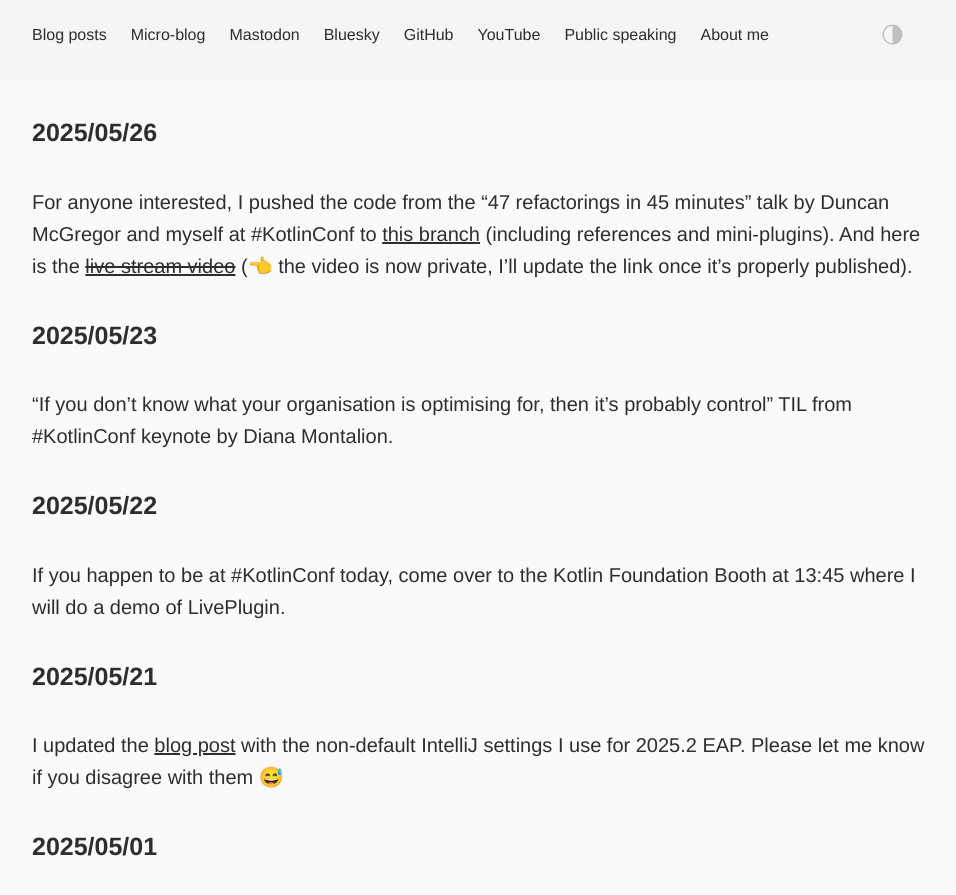
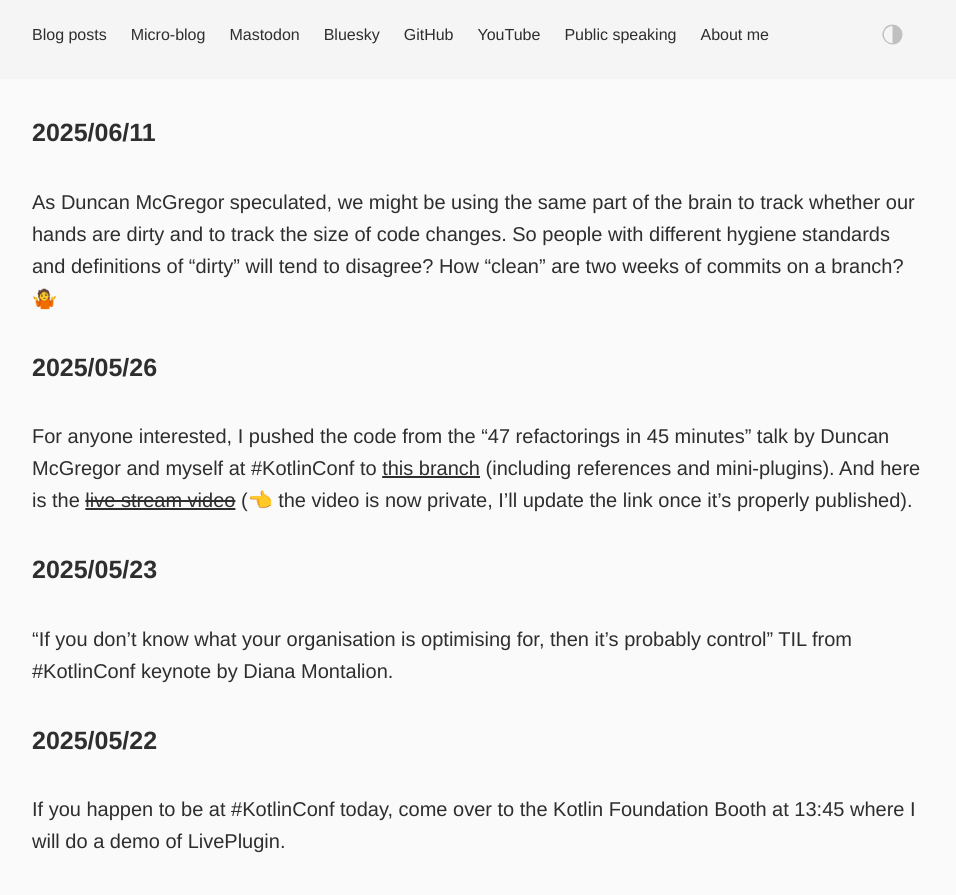
Before and after one commit to dkandalov/dkandalov.github.io, a Jekyll site: the page built from micro-blog.md, in a window 1280 px wide and 900 px high. Shown: the top 895 px of the window, without its empty margins (160-1116 px from the left). Built offline with Jekyll 4.4.1, drawn with Linux system fonts in a browser that asks for light colours.

Commit message:
updated micro-blog

```diff
--- a/micro-blog.md
+++ b/micro-blog.md
@@ -2,6 +2,9 @@
 layout: post
 permalink: /micro-blog/
 ---
+
+#### 2025/06/11
+As Duncan McGregor speculated, we might be using the same part of the brain to track whether our hands are dirty and to track the size of code changes. So people with different hygiene standards and definitions of "dirty" will tend to disagree? How "clean" are two weeks of commits on a branch? 🤷‍
 
 #### 2025/05/26
 For anyone interested, I pushed the code from the "47 refactorings in 45 minutes" talk by Duncan McGregor and myself at #KotlinConf to [this branch](https://github.com/dmcg/gilded-rose-tdd/tree/47-refactorings-at-kotlin-conf?tab=readme-ov-file#47-refactorings-in-45-minutes-references) (including references and mini-plugins). And here is the ~~[live stream video](https://www.youtube.com/watch?v=XJ9fq-PYCWk&t=26390s)~~ (👈 the video is now private, I'll update the link once it's properly published).
```
